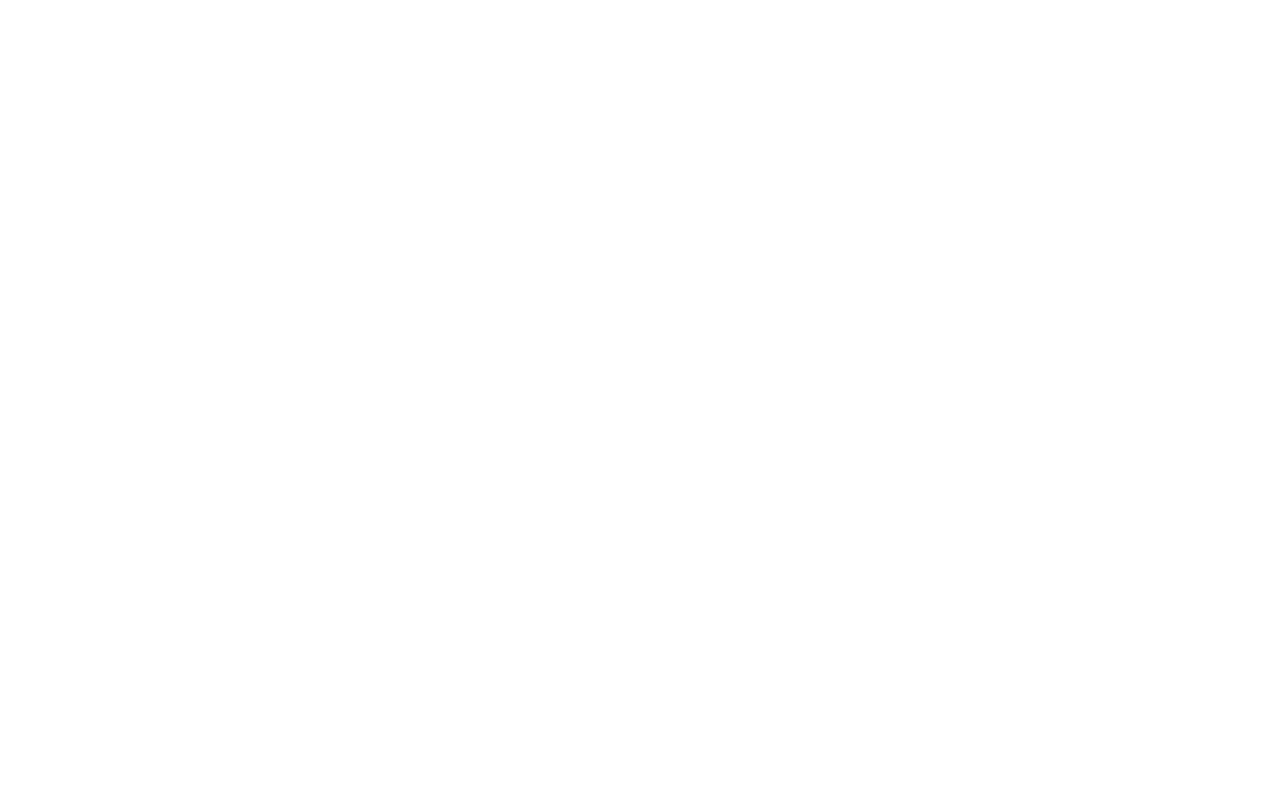
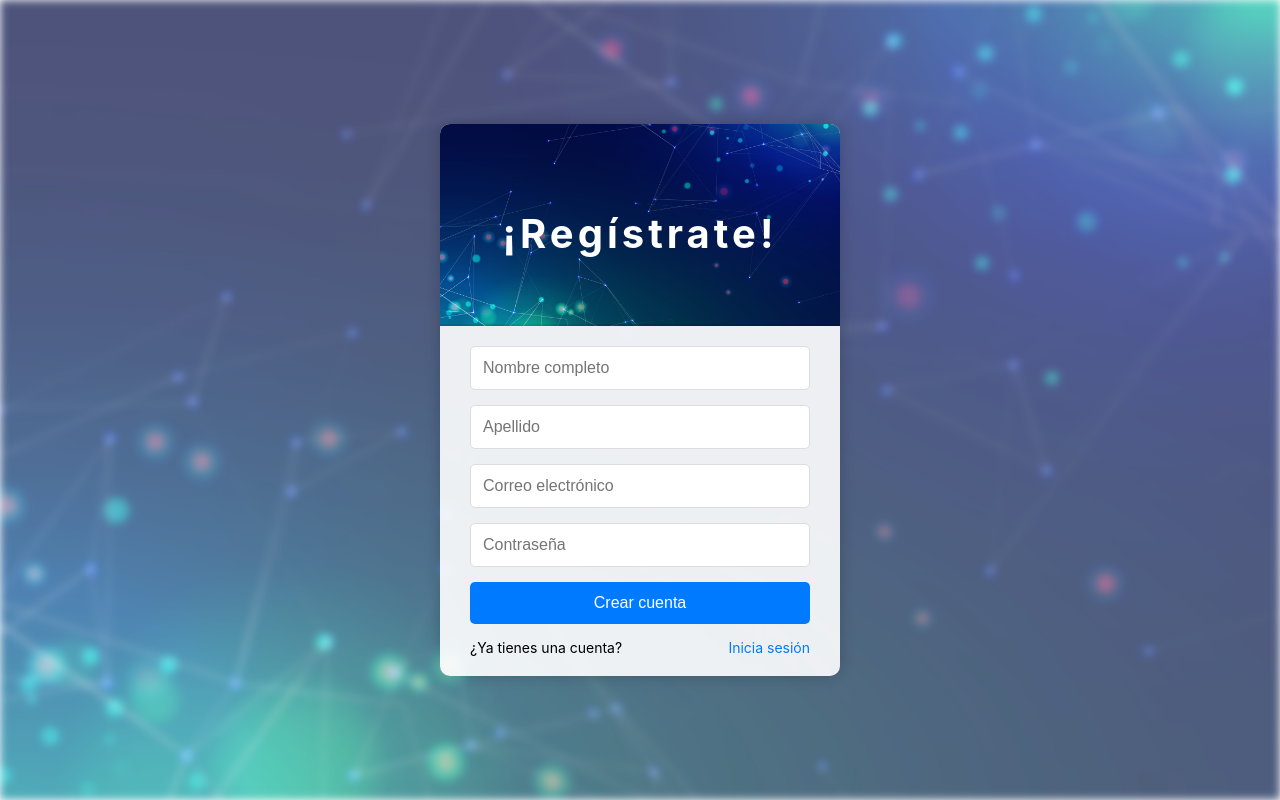
Before and after one commit to leonsein/System-BPM, a React (Create React App) app: page /register in a window 1280 px wide. Before the commit this address had no page. Built offline with nearby package versions, Linux system fonts and the light colour scheme.

Commit message:
02. Creación de la ventana Registro

```diff
--- a/src/components/LoginPage.js
+++ b/src/components/LoginPage.js
@@ -1,4 +1,5 @@
 import React from 'react';
+import { Link } from 'react-router-dom'; // Importar Link para la navegación
 import './LoginPage.css'; // Asegúrate de tener este archivo CSS
 
 function LoginPage() {
@@ -26,7 +27,7 @@
             <button type="submit">Iniciar sesión</button>
             <div className="signup">
               <span>¿Aún no tienes una cuenta?</span>
-              <a href="#">Regístrate</a>
+              <Link to="/register">Regístrate</Link> {/* Actualizado para usar Link */}
             </div>
           </form>
         </div>
--- /dev/null
+++ b/src/components/RegisterPage.js
@@ -0,0 +1,34 @@
+import React from 'react';
+import './LoginPage.css'; // Reutilizamos los mismos estilos
+import { Link } from 'react-router-dom'; // Asegúrate de que Link esté importado
+
+function RegisterPage() {
+  return (
+    <div className="login-page">
+      {/* Fondo desenfocado */}
+      <div className="background-blur"></div>
+
+      {/* Contenido del formulario */}
+      <div className="login-container">
+        <div className="login-header">
+          <h1>¡Regístrate!</h1>
+        </div>
+        <div className="login-body">
+          <form>
+            <input type="text" placeholder="Nombre completo" required />
+            <input type="text" placeholder="Apellido" required />
+            <input type="email" placeholder="Correo electrónico" required />
+            <input type="password" placeholder="Contraseña" required />
+            <button type="submit">Crear cuenta</button>
+            <div className="signup">
+              <span>¿Ya tienes una cuenta?</span>
+              <Link to="/login">Inicia sesión</Link> {/* Enlace a la página de login */}
+            </div>
+          </form>
+        </div>
+      </div>
+    </div>
+  );
+}
+
+export default RegisterPage;
--- a/src/index.js
+++ b/src/index.js
@@ -1,15 +1,17 @@
 import React from 'react';
 import ReactDOM from 'react-dom';
-import { BrowserRouter as Router, Route, Routes } from 'react-router-dom'; // Importa Route y Routes
+import { BrowserRouter as Router, Route, Routes } from 'react-router-dom';
 import App from './App';
-import LoginPage from './components/LoginPage'; // Asegúrate de importar LoginPage
-import './index.css'; // Asegúrate de importar tus estilos
+import LoginPage from './components/LoginPage';
+import RegisterPage from './components/RegisterPage'; // Importar RegisterPage
+import './index.css';
 
 ReactDOM.render(
   <Router>
     <Routes>
-      <Route path="/" element={<App />} />       {/* Ruta para la página principal */}
-      <Route path="/login" element={<LoginPage />} /> {/* Ruta para la página de login */}
+      <Route path="/" element={<App />} /> {/* Página principal */}
+      <Route path="/login" element={<LoginPage />} /> {/* Página de login */}
+      <Route path="/register" element={<RegisterPage />} /> {/* Página de registro */}
     </Routes>
   </Router>,
   document.getElementById('root')
```
